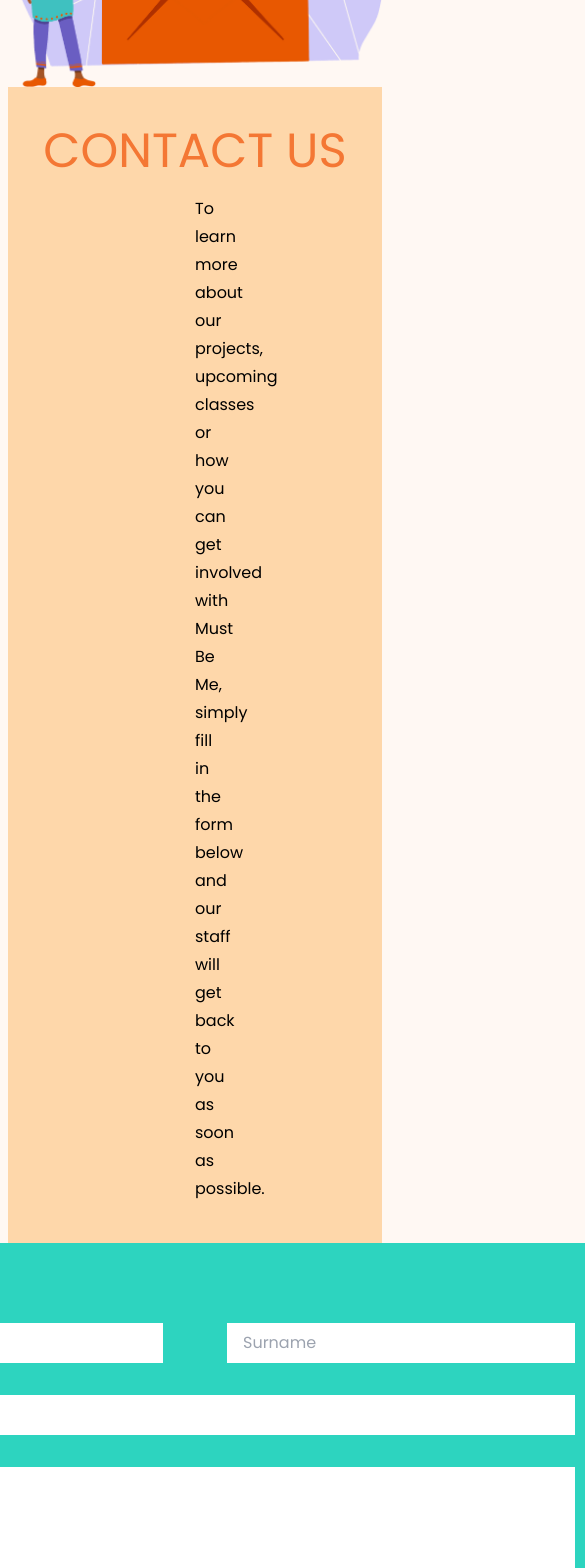
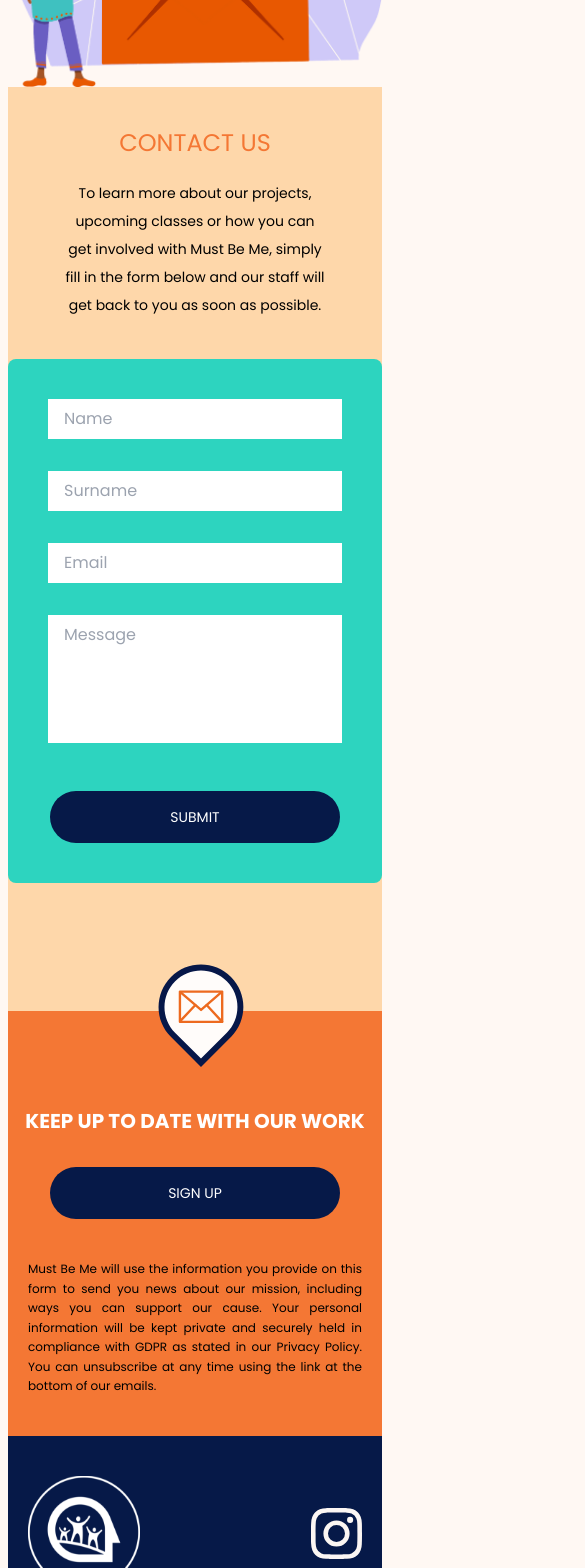
Before and after one commit to lucasdmmc/must-be-me, a React (Vite) app: page /contact-us in a window 390 px wide. Shown: the part 360-1928 px from the top of the page, 585 px wide, since content can reach past the window. Built offline with nearby package versions, Linux system fonts and the light colour scheme.

Commit message:
responsive added on contact us page

```diff
--- a/src/pages/ContactUs.tsx
+++ b/src/pages/ContactUs.tsx
@@ -8,43 +8,46 @@
         <img src={introContactImg} alt="" style={{ width: 600 }} />
       </div>
       <div className="flex flex-col bg-orange-200 justify-center items-center pt-10 pb-32">
-        <h1 className="text-5xl text-orange100">CONTACT US</h1>
-        <p className="leading-7 pt-5 w-9/12 px-80 text-center pb-10">
+        <h1 className="text-2xl lg:text-3xl xl:text-4xl text-orange100">
+          CONTACT US
+        </h1>
+        <p className="leading-7 text-sm md:text-base pt-5 text-center xl:px-72 pb-10 px-14">
           To learn more about our projects, upcoming classes or how you can get
           involved with Must Be Me, simply fill in the form below and our staff
           will get back to you as soon as possible.
         </p>
-        <div className="bg-teal-400">
-          <form action="" className="p-20 flex flex-col justify-between gap-8">
-            <div className="flex flex-row gap-16">
+        <form
+          action=""
+          className="lg:p-20 p-10 w-full max-w-[1000px] bg-teal-400 flex flex-col rounded-lg justify-between gap-8"
+        >
+          <div className="flex flex-wrap lg:flex-nowrap gap-8 lg:gap-16">
             <input
               type="text"
               placeholder="Name"
-                className="py-2 px-4 border-black"
+              className="py-2 px-4 border-black w-full"
             />
             <input
               type="text"
               placeholder="Surname"
-                className="py-2 px-4 border-black"
+              className="py-2 px-4 border-black w-full"
             />
           </div>
           <input
             type="email"
-              className="py-2 px-4 border-black"
+            className="py-2 px-4 border-black w-full"
             placeholder="Email"
           />
           <textarea
             name=""
             id=""
-              className="py-2 px-4 border-black h-32"
+            className="py-2 px-4 border-black h-32 resize-none w-full"
             placeholder="Message"
           ></textarea>
-            <div className="flex items-center">
+          <div className="flex items-center justify-center">
             <Button type="submit" label="Submit" />
           </div>
         </form>
       </div>
     </div>
-    </div>
   )
 }
```
Lines whose indentation alone changed are shown as unchanged.
